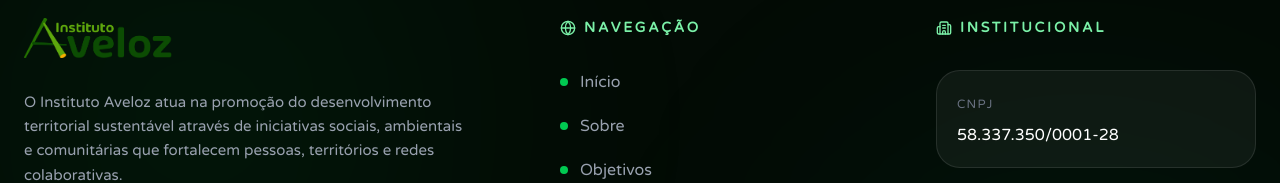
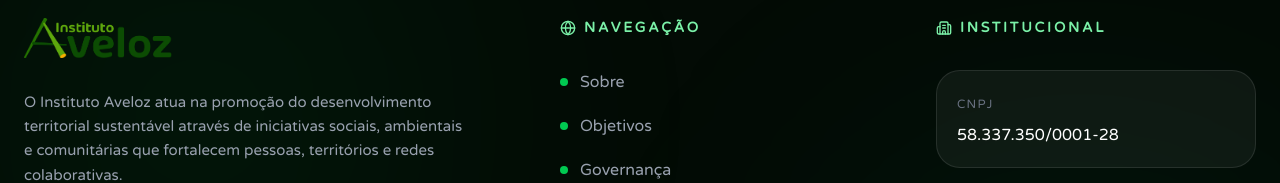
Before and after one commit to LaisaAlb/instituto-aveloz-lp, a React (Vite) app: page / in a window 1280 px wide. Shown: the part 7800-7983 px from the top of the page. Built offline with nearby package versions, Linux system fonts and the light colour scheme.

Commit message:
Ajustes no footer

```diff
--- a/src/sections/FooterSection.tsx
+++ b/src/sections/FooterSection.tsx
@@ -2,7 +2,6 @@ import { ArrowUpRight, Building2, Globe, MessageCircle, Mail, MapPin } from 'luc
 import logo from '../assets/Instituto-aveloz-logo.png'
 
 const navigation = [
-  { label: 'Início', href: '#inicio' },
   { label: 'Sobre', href: '#sobre' },
   { label: 'Objetivos', href: '#objetivos' },
   { label: 'Governança', href: '#governanca' },
```
